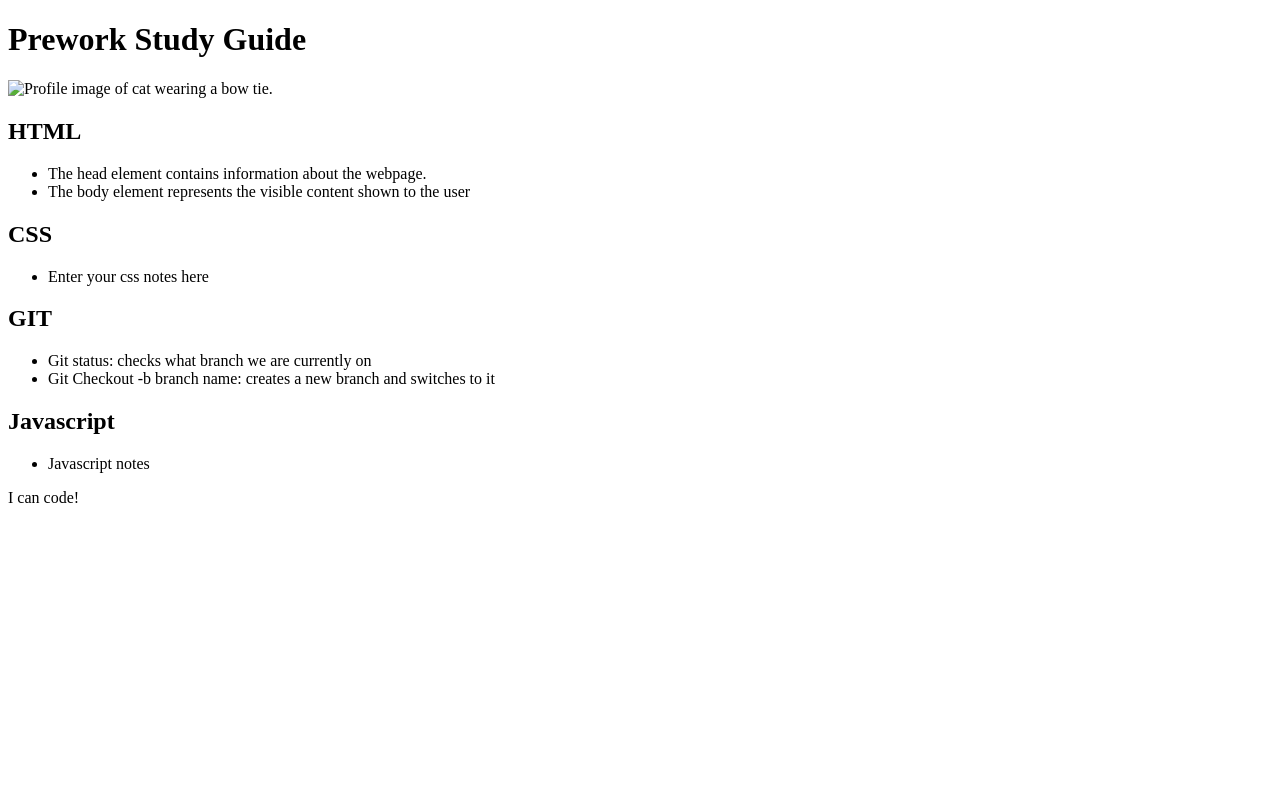
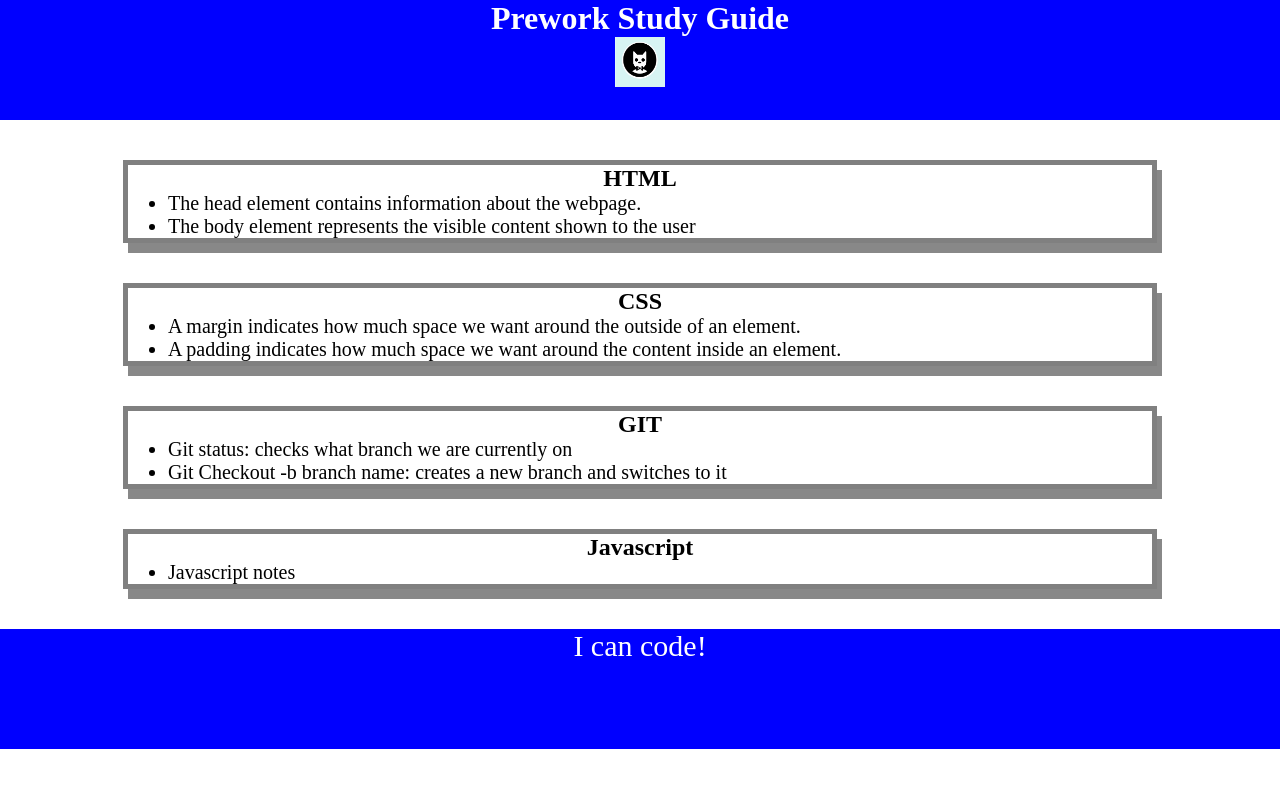
Before and after one commit to mitzi03/prework-study-guide, a plain HTML site: page prework-study-guidestartercode/index.html in a window 1280 px wide. Drawn offline with Linux system fonts and the light colour scheme.

Commit message:
added CSS to project

```diff
--- /dev/null
+++ b/prework-study-guidestartercode/assets/style.css/style.css
@@ -0,0 +1,36 @@
+* {
+    margin: 0;
+    padding: 0;
+}
+header,
+footer {
+    width: 100%;
+    height: 120px;
+    background-color: blue;
+    color: white;
+}
+h1,
+h2 {
+    text-align: center;
+}
+img {
+    display: block;
+    height: 50px;
+    width: 50px;
+    margin-left: auto;
+    margin-right: auto;
+}
+ul {
+    padding-left: 40px;
+    font-size: 20px;
+}
+p {
+    text-align: center;
+    font-size: 30px;
+  }
+  .card {
+    width: 80%;
+    margin: 40px auto;
+    border: 5px solid gray;
+    box-shadow: 5px 10px #888888;
+  }
--- a/prework-study-guidestartercode/index.html
+++ b/prework-study-guidestartercode/index.html
@@ -4,6 +4,7 @@
     <meta charset="UTF-8" />
     <meta http-equiv="X-UA-Compatible" content="IE=edge" />
     <meta name="viewport" content="width=device-width, initial-scale=1.0" />
+    <link rel="stylesheet" href="./assets/style.css/style.css"/>
     <title>Prework Study Guide</title>
   </head>
   <body>
@@ -23,7 +24,8 @@
       <section class="card" id="css-section">
         <h2>CSS</h2>
         <ul>
-          <li>Enter your css notes here</li>
+          <li>A margin indicates how much space we want around the outside of an element.</li>
+          <li>A padding indicates how much space we want around the content inside an element.</li>
         </ul>
       </section>
 
```
Also changed, not shown: prework-study-guidestartercode/assets/bowtie-cat.png (added), 3 other files.
